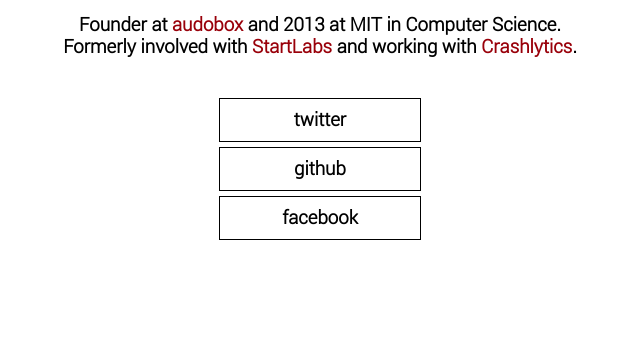
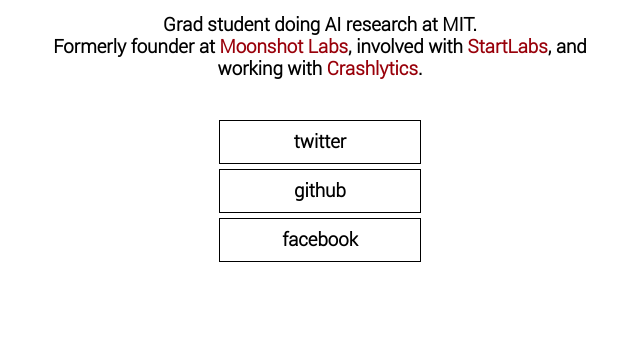
Before and after one commit to willwhitney/willwhitney.com, a website: page static/index.html in a window 1280 px wide. Shown: the part 460-800 px from the top of the page, without its empty margins (320-960 px from the left). Drawn offline with Linux system fonts and the light colour scheme; files that its build step writes are made by us from their sources; files whose address does not match are found by name; a web font is replaced by a local one.

Commit message:
update text

```diff
--- a/static/index.html
+++ b/static/index.html
@@ -15,7 +15,7 @@
         <h1 id="name">Will Whitney</h1>
         <h2 id="subname" class="cursive">William Fairclough Whitney II</h2>
 
-        <h3 id="description">Founder at <a href="http://audobox.com">audobox</a> and 2013 at MIT in Computer Science. <br /> Formerly involved with <a href="http://www.startlabs.org/">StartLabs</a> and working with <a href="http://crashlytics.com/">Crashlytics</a>.</h3>
+        <h3 id="description"> Grad student doing AI research at MIT. <br /> Formerly founder at <a href="http://moonshotlaboratories.com/">Moonshot Labs</a>, involved with <a href="http://www.startlabs.org/">StartLabs</a>, and working with <a href="http://crashlytics.com/">Crashlytics</a>.</h3>
 
         <a class="servicebox twitterbutton" href="https://twitter.com/wfwhitney">
             <span id="twittericon" class="icon"></span><h3 class="service" id="twitter">twitter</h3>
```
